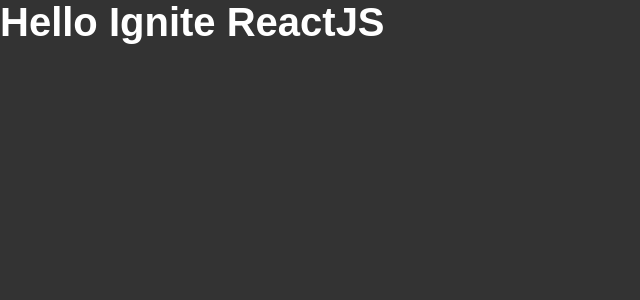
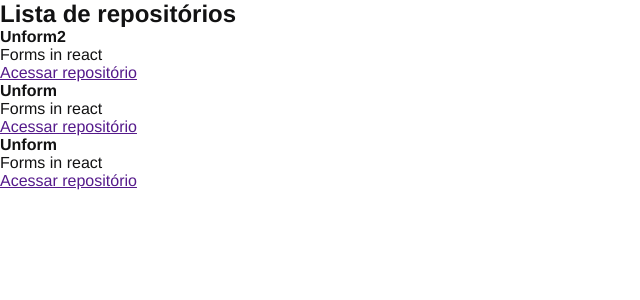
Before and after one commit to leoramos25/fundamentos-reactjs, a React app: page / in a window 1280 px wide. Shown: the top 300 px of the page, without its empty margins (0-640 px from the left). Built offline with nearby package versions, Linux system fonts and the light colour scheme.

Commit message:
Repo list component

```diff
--- a/src/app.jsx
+++ b/src/app.jsx
@@ -1,5 +1,6 @@
+import { RepositoryList } from './components/RepositoryList'
 import './styles/global.scss'
 
 export function App() {
-  return <h1>Hello Ignite ReactJS</h1>
+  return <RepositoryList />
 }
--- /dev/null
+++ b/src/components/RepositoryList.jsx
@@ -0,0 +1,41 @@
+const repositoryName = 'Unform2';
+
+export function RepositoryList() {
+  return (
+    <section>
+      <h1>Lista de repositórios</h1>
+
+      <ul>
+        <li>
+          <strong>{repositoryName}</strong>
+
+          <p>Forms in react</p>
+
+          <a href="">
+            Acessar repositório
+          </a>
+        </li>
+
+        <li>
+          <strong>Unform</strong>
+
+          <p>Forms in react</p>
+
+          <a href="">
+            Acessar repositório
+          </a>
+        </li>
+
+        <li>
+          <strong>Unform</strong>
+
+          <p>Forms in react</p>
+
+          <a href="">
+            Acessar repositório
+          </a>
+        </li>
+      </ul>
+    </section>
+  )
+}
--- a/src/styles/global.scss
+++ b/src/styles/global.scss
@@ -5,11 +5,6 @@
 }
 
 body {
-  font-family: Arial, Helvetica, sans-serif;
-  background-color: #333;
-  color: #FFF;
-
-  h1 {
-    font-size: 40px;
-  }
+  font: 16px "Helvetica Neue", Arial, sans-serif;
+  color: #121213;
 }
```
